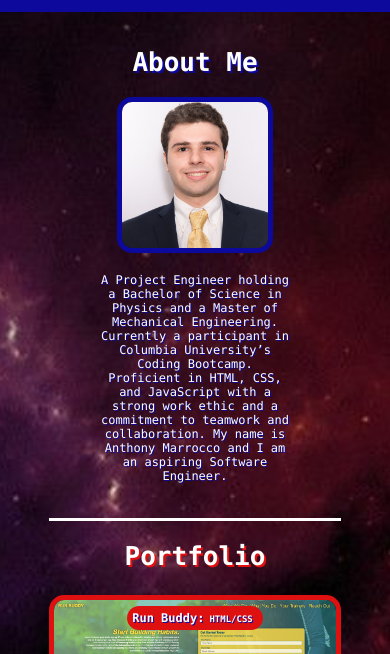
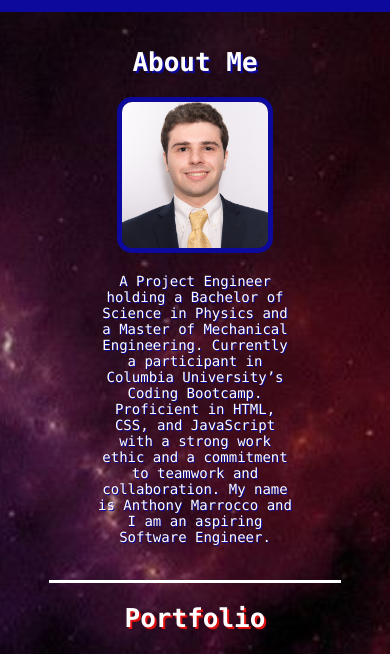
Before and after one commit to ajmarrocco/ajm-portfolio, a plain HTML site: page index.html in a window 390 px wide. Shown: the part 149-803 px from the top of the page. Drawn offline with Linux system fonts and the light colour scheme.

Commit message:
change of p font size in max height 768

```diff
--- a/assets/css/style.css
+++ b/assets/css/style.css
@@ -326,7 +326,7 @@ footer h2, footer h3{
   /* changes font size and margins of p in bio */
   .bio p {
     margin: 0px auto 30px auto;
-    font-size: 12px;
+    font-size: 14px;
   }
 
   /* changes a img width in icon */
@@ -369,7 +369,7 @@ footer h2, footer h3{
 
   /* font size of span span */
   .run-buddy h3 span span, .card h3 span span{
-  font-size: 9px;
+  font-size: 10px;
   }
 
   /* changes flex basis for card */
--- a/index.html
+++ b/index.html
@@ -137,7 +137,7 @@
         <!-- footer section -->
         <footer>
             <h2>&copy; Anthony Marrocco</h2>
-            <h3>Thank You!</h3>
+            <h3>🌌 Thank You!</h3>
         </footer>
     </body>
 </html>
```
Also changed, not shown: 1 other file.
